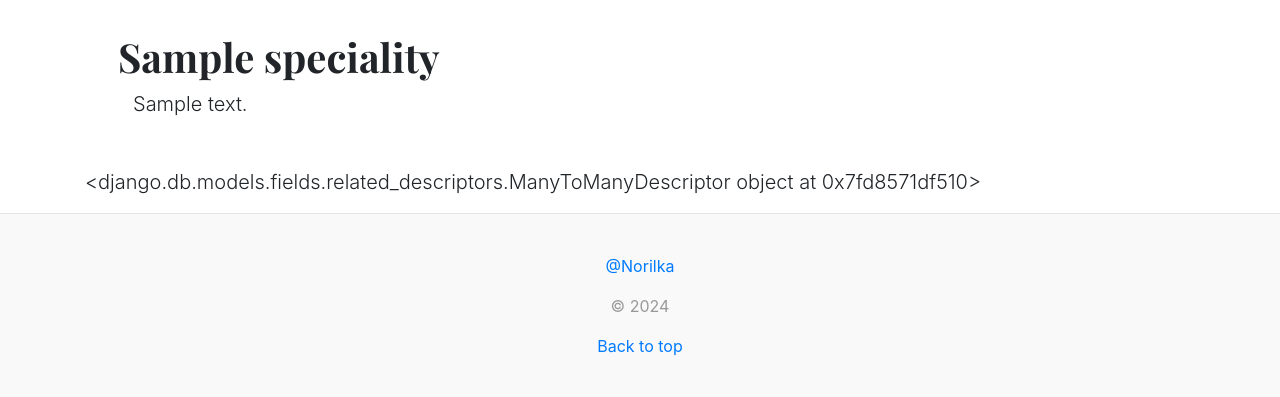
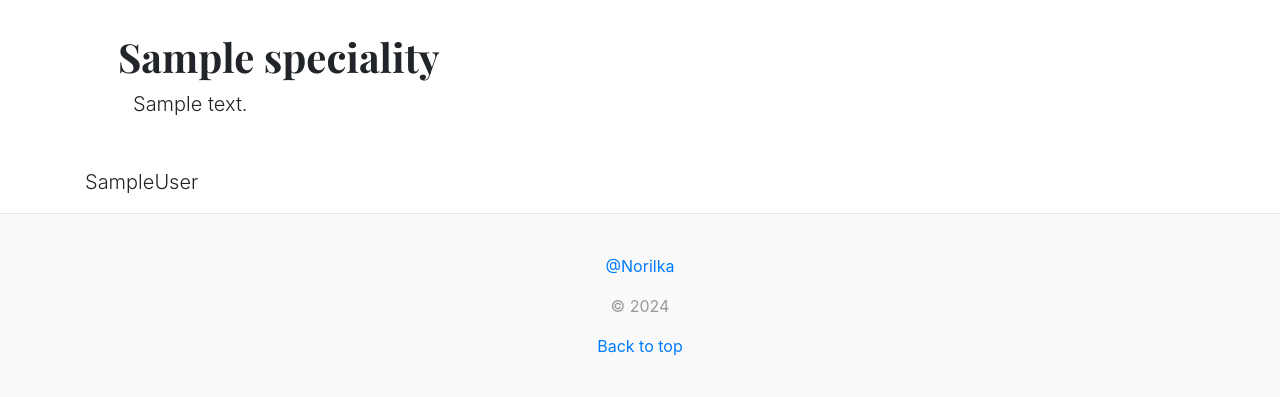
Before and after one commit to NorilkaRus/DiaGerdaCenter, a Django app: page /speciality/1/ in a window 1280 px wide. Shown: the part 128-525 px from the top of the page. Run offline with Django 5.2, Linux system fonts and the light colour scheme; tables that the repository leaves empty hold one stand-in row (values such as "Sample post"); some libraries are stand-ins or nearby versions.

Commit message:
Добавлен .sample.env На странице специализации теперь выводится список врачей

```diff
--- a/diagerda/templates/diagerda/speciality.html
+++ b/diagerda/templates/diagerda/speciality.html
@@ -15,7 +15,12 @@
     {% endif %}
 </div>
 <div class="d-flex">
-    <p class="lead">{{doctors}}</p>
+    <div class="d-flex">
+    {% for doctor in doctors %}
+        <p class="lead">{{ doctor.first_name }}</p>
+        <p class="lead">{{ doctor.last_name }}</p>
+    {% endfor %}
+</div>
 
 </div>
 
--- a/diagerda/views.py
+++ b/diagerda/views.py
@@ -88,8 +88,8 @@ class SpecialityListView(ListView):
 
 class SpecialityDetailView(DetailView):
     def get(self, request, pk):
-        object = Speciality.objects.get(id=pk)
-        doctors = Speciality.doctors
+        object = Speciality.objects.prefetch_related('doctors').get(id=pk)
+        doctors = object.doctors.all()
         context = {
             'object': object,
             'doctors': doctors,
```
Also changed, not shown: 1 other file.
